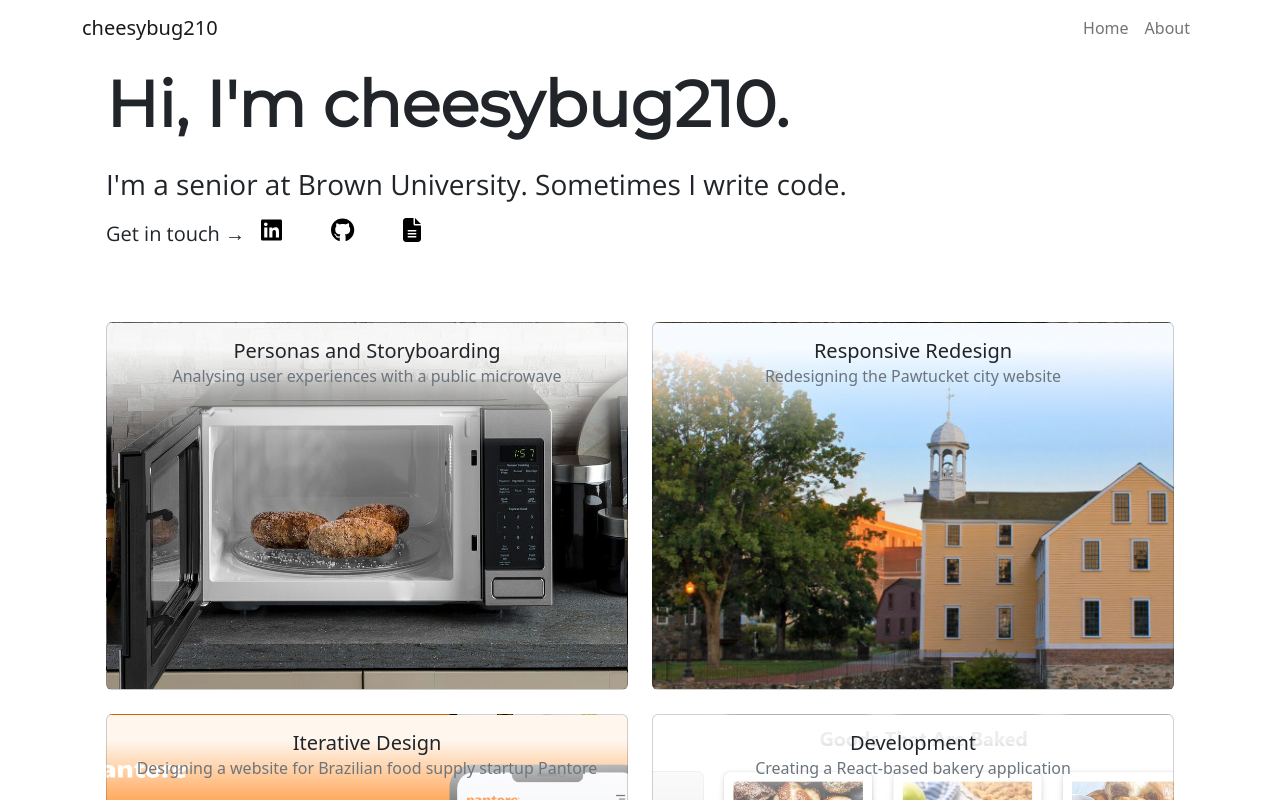
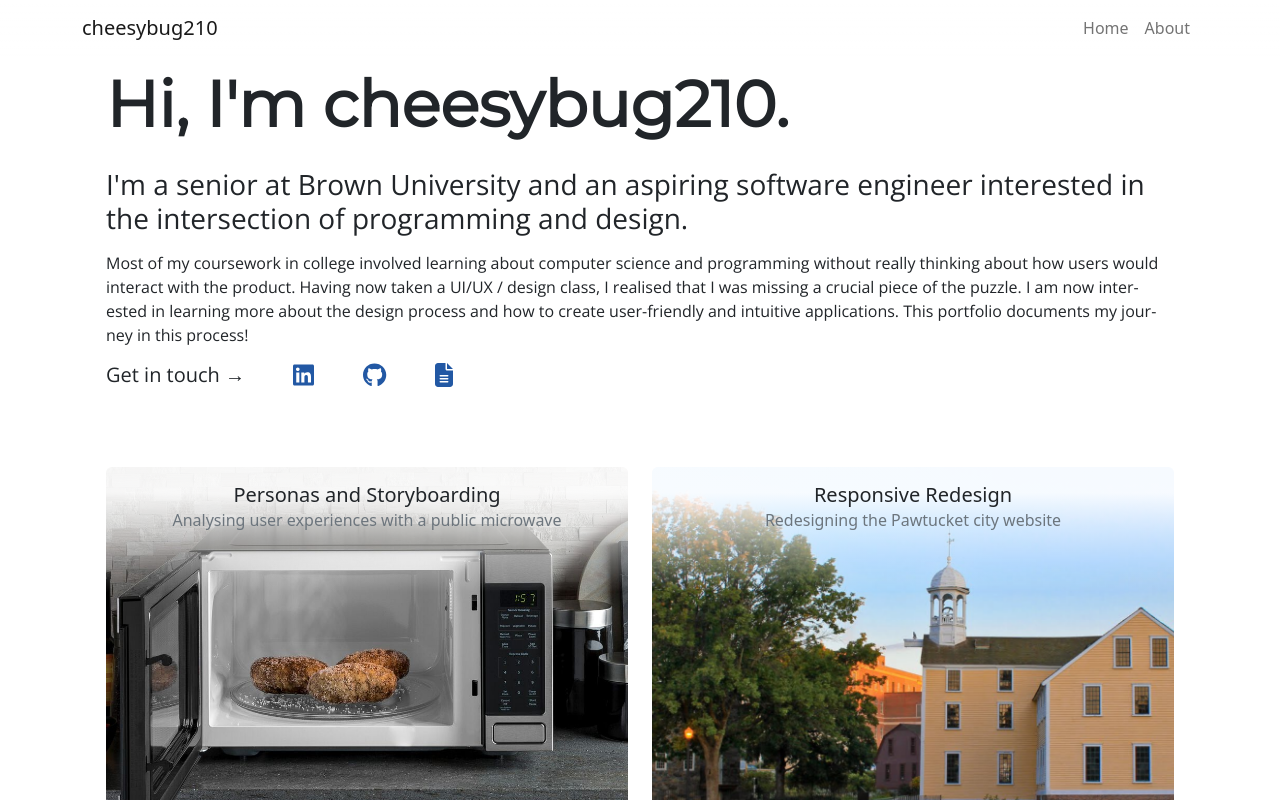
Before and after one commit to cheesybug210/portfolio, a React (Create React App) app: page / in a window 1280 px wide. Shown: the top 800 px of the page. Built offline with nearby package versions, Linux system fonts and the light colour scheme; a web font is replaced by a local one.

Commit message:
more writing

```diff
--- a/src/components/AboutPage.jsx
+++ b/src/components/AboutPage.jsx
@@ -26,18 +26,18 @@ export default function AboutPage() {
                         Hi! I'm cheesybug210, a senior studying Computer Science at Brown University. I have always been passionate about technology and have gained a fundamental understanding of computer science through my coursework. I am a collaborative and detail-oriented team member and have had the privilege of interning at ABC and XYZ in the past two summers, where I learnt a tremendous amount.
                     </p>
                     <p>
-                        I enjoy learning about new technologies and applying them to solve problems. I am passionate about creating user-friendly and intuitive applications.
+                        Most of my coursework in college involved learning about computer science and programming without really thinking about how users would interact with the product. Having now taken a UI/UX / design class, I realised that I was missing a crucial piece of the puzzle. I am now interested in learning more about the design process and how to create user-friendly and intuitive applications.
                     </p>
                     <div className="social-media">
                         <a href="https://www.eelslap.com/">
-                            <FontAwesomeIcon icon={faLinkedin} size="xl" color="black" />
+                            <FontAwesomeIcon icon={faLinkedin} size="xl" color="#2258a4" />
                         </a>
                         <a href="https://github.com/cheesybug210">
-                            <FontAwesomeIcon icon={faGithub} size="xl" color="black" />
+                            <FontAwesomeIcon icon={faGithub} size="xl" color="#2258a4" />
 
                         </a>
                         <a href="https://www.docdroid.net/WyjIuyO/fake-resume-pdf">
-                            <FontAwesomeIcon icon={faFileAlt} size="xl" color="black" />
+                            <FontAwesomeIcon icon={faFileAlt} size="xl" color="#2258a4" />
                         </a>
                     </div>
                 </Col>
--- a/src/components/IterativeDesign.jsx
+++ b/src/components/IterativeDesign.jsx
@@ -114,6 +114,7 @@ export default function IterativeDesign (props) {
                 </Carousel>
             </Col>
         </Row>
+        <hr />
         <Row className="section">
             <h2 className="montserrat">Wireframing and Lofi Prototype</h2>
             <Col sm={5}>
@@ -130,6 +131,7 @@ export default function IterativeDesign (props) {
                 </Ratio>
             </Col>
         </Row>
+        <hr />
         <Row className="section">
             <h2 className="montserrat">Hifi Prototype</h2>
             <Col sm={5}>
@@ -155,7 +157,7 @@ export default function IterativeDesign (props) {
                 </Ratio>
             </Col>
         </Row>
-        {/* split into two? */}
+        <hr />
         <Row className="section">
             <h2 className="montserrat">Critique Feedback</h2>
             <div className="open-sans">
@@ -171,7 +173,7 @@ export default function IterativeDesign (props) {
                 </ol>
             </div>
         </Row>
-
+        <hr />
         <Row className="section">
             <h2 className="montserrat">User Testing Videos</h2>
             {/* <h4 className="montserrat text-muted">Videos of user interaction with the prototype</h4> */}
@@ -224,6 +226,7 @@ export default function IterativeDesign (props) {
                 </Ratio>
             </Col>
         </Row>
+        <hr />
         <Row className="section">
             <h2 className="montserrat">Potential Changes</h2>
             <h4 className="montserrat text-muted">The final design of the website</h4>
--- a/src/components/PersonalInfo.jsx
+++ b/src/components/PersonalInfo.jsx
@@ -25,20 +25,23 @@ export default function PersonalInfo (props) {
       {/* // </div>/// */}
       <div className="info-right">
 
-        <h3 className="mb-3">I'm a senior at Brown University. Sometimes I write code.</h3>
+        <h3 className="mb-3">I'm a senior at Brown University and an aspiring software engineer interested in the intersection of programming and design.</h3>
+        <div className="open-sans mb-3">
+          Most of my coursework in college involved learning about computer science and programming without really thinking about how users would interact with the product. Having now taken a UI/UX / design class, I realised that I was missing a crucial piece of the puzzle. I am now interested in learning more about the design process and how to create user-friendly and intuitive applications. This portfolio documents my journey in this process!
+          </div>
         {/* more description? */}
         <div className="sm-container">
-        <h5 className="me-3">Get in touch →</h5>
+        <h5 className="me-5 mb-3">Get in touch →</h5>
         <div className="social-media">
           <a href="https://www.eelslap.com/">
-            <FontAwesomeIcon icon={faLinkedin} size="xl" color="black" />
+            <FontAwesomeIcon icon={faLinkedin} size="xl" color="#2258a4" />
           </a>
           <a href="https://github.com/cheesybug210">
-            <FontAwesomeIcon icon={faGithub} size="xl" color="black" />
+            <FontAwesomeIcon icon={faGithub} size="xl" color="#2258a4" />
 
           </a>
           <a href="https://www.docdroid.net/WyjIuyO/fake-resume-pdf">
-            <FontAwesomeIcon icon={faFileAlt} size="xl" color="black" />
+            <FontAwesomeIcon icon={faFileAlt} size="xl" color="#2258a4" />
           </a>
         </div>
 
--- a/src/components/PortfolioItem.css
+++ b/src/components/PortfolioItem.css
@@ -6,6 +6,7 @@
     background-position: 0px 0px, 50% 50%;
     background-size: auto, cover;
     transition: all 0.2s ease-in-out;
+    border: none;
     /* background-image: linear-gradient(180deg, hsla(0, 0%, 100%, 0.93) 7%, transparent 34%),
             url(../assets/images/cookies.jpg); */
 
```
